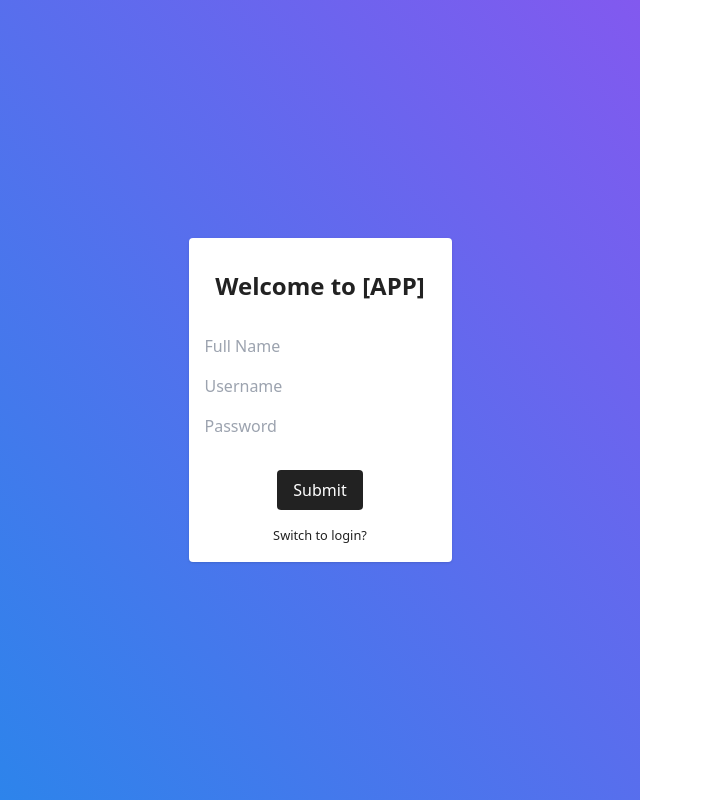
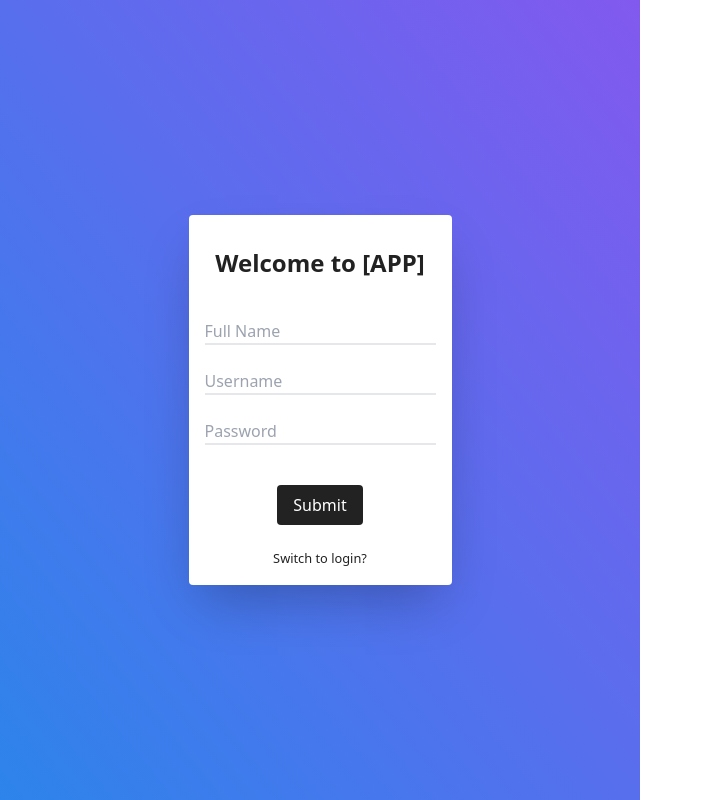
Before and after one commit to GyaneshSamanta/Rookie-Hacks-II, a Next.js app in the folder client/: page /signup in a window 1280 px wide. Shown: the whole page, without its empty margins (0-703 px from the left). Built offline with nearby package versions, Linux system fonts and the light colour scheme.

Commit message:
feat(client): improve UI

```diff
--- a/client/components/auth/auth-hero.tsx
+++ b/client/components/auth/auth-hero.tsx
@@ -1,3 +1,4 @@
+import { useMemo } from "react";
 import Link from "next/link";
 import { Form, Formik } from "formik";
 
@@ -5,14 +6,22 @@ import { AUTH_KEYS } from "../../utils/constants/auth";
 import { HomePageProps } from "../../utils/interfaces/home";
 import { Input } from "../shared";
 import { ROUTES } from "../../utils/constants/shared";
+import { CustomInputClassNames } from "../../utils/interfaces/shared";
 
 const AuthHero = ({ isLogin }: HomePageProps) => {
+  const memoisedClassNames = useMemo<CustomInputClassNames>(
+    () => ({
+      input: "border-b-2 focus:border-hedera-secondary transition-all",
+    }),
+    []
+  );
+
   return (
     <section className="h-screen flex">
       <div className="w-1/2 bg-gradient-to-tr hedera-primary h-full flex justify-center items-center p-4">
         <Formik onSubmit={(values) => console.log(values)} initialValues={{}}>
           {({}) => (
-            <Form className="rounded shadow p-4 flex flex-col gap-y-4 bg-white">
+            <Form className="rounded shadow-2xl p-4 flex flex-col gap-y-6 bg-white">
               <h2 className="text-center text-2xl font-bold my-4">
                 Welcome to [APP]
               </h2>
@@ -22,6 +31,7 @@ const AuthHero = ({ isLogin }: HomePageProps) => {
                   name={AUTH_KEYS.FULL_NAME}
                   type="text"
                   placeholder="Full Name"
+                  classNames={memoisedClassNames}
                 />
               ) : (
                 <></>
@@ -31,12 +41,14 @@ const AuthHero = ({ isLogin }: HomePageProps) => {
                 name={AUTH_KEYS.USERNAME}
                 type="text"
                 placeholder="Username"
+                classNames={memoisedClassNames}
               />
               <Input
                 id={AUTH_KEYS.PASSWORD}
                 name={AUTH_KEYS.PASSWORD}
-                type="text"
+                type="password"
                 placeholder="Password"
+                classNames={memoisedClassNames}
               />
               <button
                 type="submit"
--- a/client/pages/index.tsx
+++ b/client/pages/index.tsx
@@ -1,7 +1,18 @@
-import type { NextPage } from "next";
+import type { GetStaticPropsResult, NextPage } from "next";
+
+import { ROUTES } from "../utils/constants/shared";
 
 const HomePage: NextPage = () => {
   return <></>;
 };
 
 export default HomePage;
+
+export async function getStaticProps(): Promise<GetStaticPropsResult<{}>> {
+  return {
+    redirect: {
+      destination: ROUTES.SIGNUP,
+      permanent: true,
+    },
+  };
+}
--- a/client/utils/interfaces/shared.tsx
+++ b/client/utils/interfaces/shared.tsx
@@ -5,6 +5,14 @@ export interface Validation {
     type: string;
     params?: (string | number | RegExp | any)[];
   }[];
+}
+
+export interface CustomInputClassNames {
+  wrapper?: string;
+  input?: string;
+  description?: string;
+  label?: string;
+  option?: string;
 }
 
 interface CustomFieldProps extends Validation {
@@ -23,13 +31,7 @@ interface CustomFieldProps extends Validation {
     | "radio";
   description?: string;
   label?: string;
-  classNames?: Partial<{
-    wrapper: string;
-    input: string;
-    description: string;
-    label: string;
-    option: string;
-  }>;
+  classNames?: CustomInputClassNames;
 }
 
 export interface CustomInputProps extends CustomFieldProps {
```
